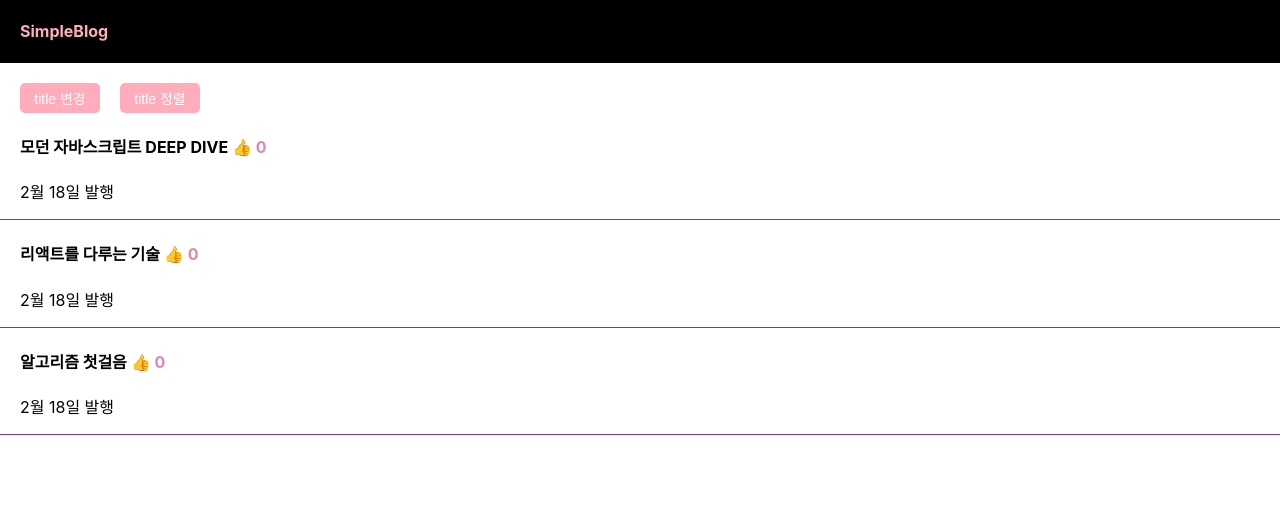
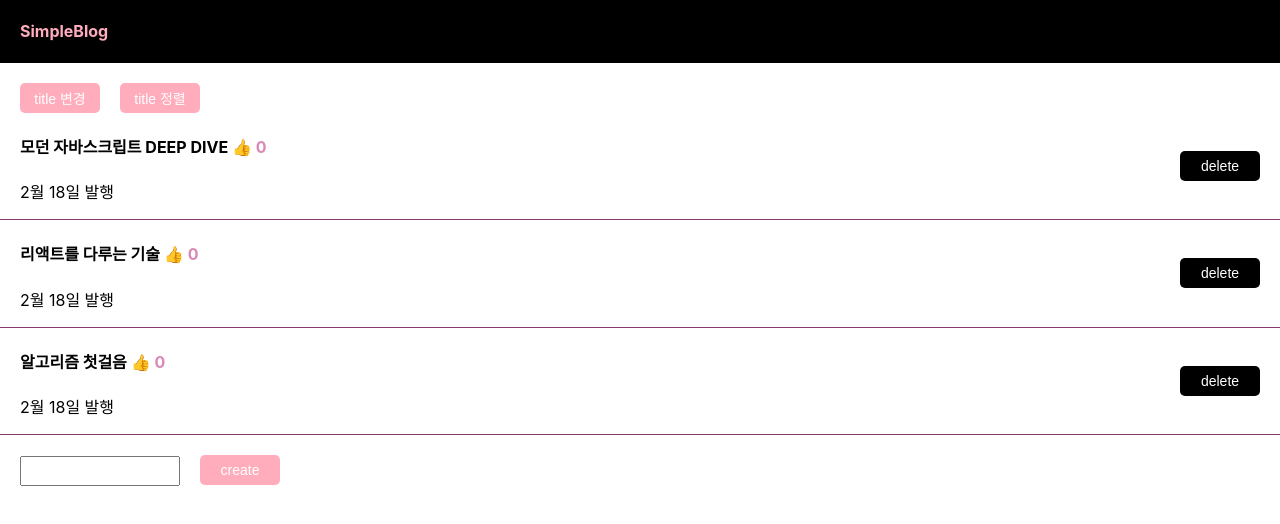
Before and after one commit to kyeongwxx/simple-blog, a React (Create React App) app: page / in a window 1280 px wide. Shown: the top 524 px of the page. Built offline with nearby package versions, Linux system fonts and the light colour scheme.

Commit message:
feat: title 추가, 삭제 기능 구현

```diff
--- a/src/App.css
+++ b/src/App.css
@@ -39,8 +39,23 @@ div {
 }
 
 .list {
-  padding-left: 20px;
+  padding: 0 20px 0 20px;
   border-bottom: 1px solid #863A6F;
+  display: flex;
+  flex-direction: row;
+  justify-content: space-between;
+  align-items: center;
+}
+
+.delete-board-btn {
+  width: 80px;
+  height: 30px;
+  font-size: 14px;
+  border: none;
+  background: black;
+  color: white;
+  border-radius: 5px;
+  cursor: pointer;
 }
 
 .like {
@@ -65,3 +80,25 @@ div {
   border-radius: 5px;
   cursor: pointer;
 }
+
+.create-board {
+  padding: 20px 0 0 20px;
+}
+
+.create-board-input {
+  width: 152px;
+  height: 24px;
+  margin-right: 20px;
+}
+
+.create-board-btn {
+  width: 80px;
+  height: 30px;
+  font-size: 14px;
+  border: none;
+  background: #FFADBC;
+  color: white;
+  margin-right: 20px;
+  border-radius: 5px;
+  cursor: pointer;
+}
--- a/src/App.js
+++ b/src/App.js
@@ -43,6 +43,18 @@ function App() {
     setTitle(copy);
   };
 
+  let [titleInput, setTitleInput] = useState("");
+
+  const onChangeTitle = (e) => {
+    setTitleInput(e.target.value);
+  };
+
+  const onClickCreateBoard = () => {
+    let copy = [...title];
+    copy.unshift(titleInput);
+    setTitle(copy);
+  };
+
   let [like, setLike] = useState([0, 0, 0]);
 
   let [modalOpen, setModalOpen] = useState(false);
@@ -68,6 +80,7 @@ function App() {
 
       {title.map((el, idx) => (
         <div className="list" key={idx}>
+          <div>
             <h4
               onClick={() => {
                 onClickModal();
@@ -76,7 +89,8 @@ function App() {
             >
               {el}{" "}
               <span
-              onClick={() => {
+                onClick={(e) => {
+                  e.stopPropagation();
                   let copy = [...like];
                   copy[idx] = copy[idx] + 1;
                   setLike(copy);
@@ -88,7 +102,27 @@ function App() {
             </h4>
             <p>2월 18일 발행</p>
           </div>
+          <div>
+            <button
+              onClick={() => {
+                let copy = [...title];
+                copy.splice(idx, 1);
+                setTitle(copy);
+              }}
+              className="delete-board-btn"
+            >
+              delete
+            </button>
+          </div>
+        </div>
       ))}
+
+      <div className="create-board">
+        <input className="create-board-input" onChange={onChangeTitle} />
+        <button onClick={onClickCreateBoard} className="create-board-btn">
+          create
+        </button>
+      </div>
 
       {modalOpen && (
         <Modal
```
Lines whose indentation alone changed are shown as unchanged.
